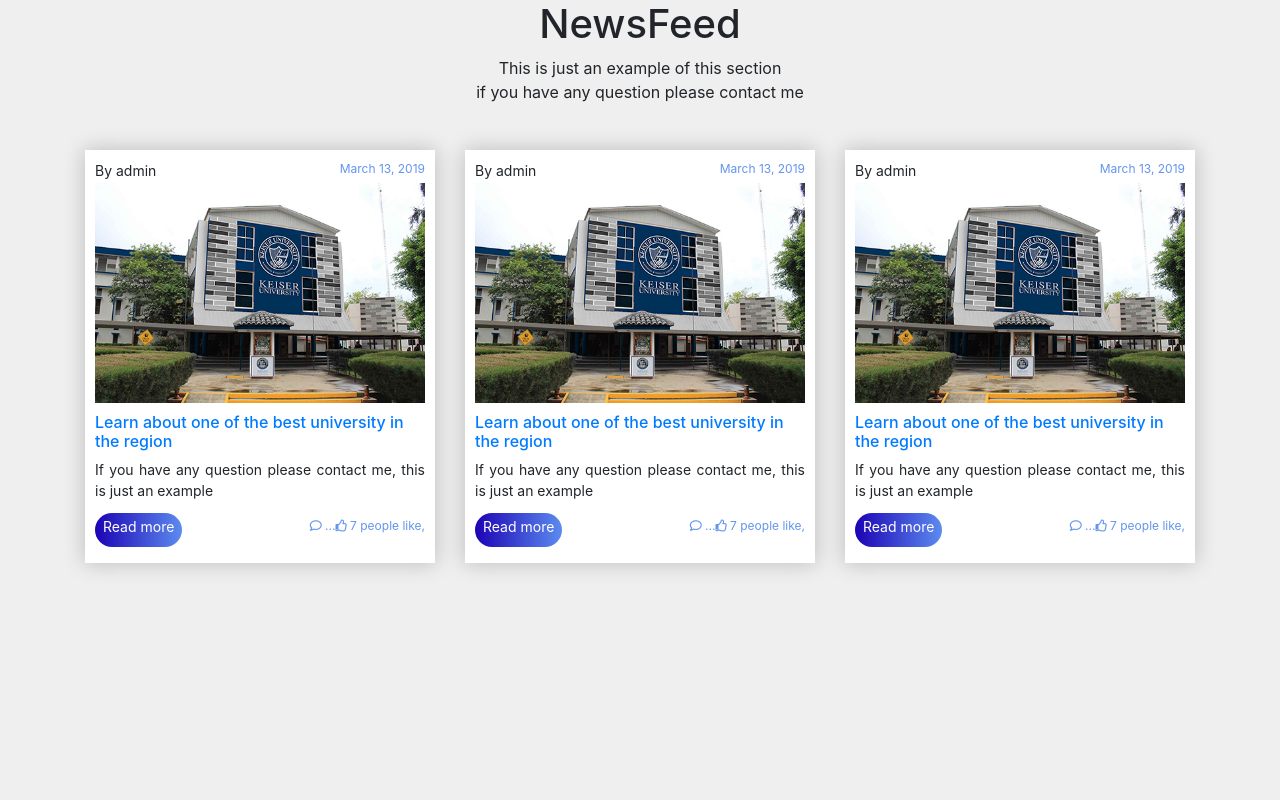
After one commit to Luis14718/Workstudy, a PHP site: page /newsfeed.html in a window 1280 px wide. The commit adds this page. Run offline with PHP 8.4, Linux system fonts and the light colour scheme.

Commit message:
Add files via upload

```diff
--- /dev/null
+++ b/newsfeed.html
@@ -0,0 +1,57 @@
+<html>
+	<head>
+		<title> Newsletter </title>
+		<link rel="stylesheet" href="style.css">
+		<link rel="stylesheet" href="https://stackpath.bootstrapcdn.com/bootstrap/4.3.1/css/bootstrap.min.css">
+		<link rel="stylesheet" href="https://use.fontawesome.com/releases/v5.7.2/css/all.css">
+	</head>
+		<body>
+			<div class = "container">
+			<h1 class="text-center" > NewsFeed </h1>
+			<p class="text-center" >  This is just an example of this section <br> if you have any question please contact me </p>
+
+			<div class="row">
+
+			<div class="col-md-4">
+			<div class="single-blog">
+			<p class="blog-meta">By admin <span>March 13, 2019 </span></p>
+			<img src="keiser.jpg">
+			<h2><a href="#"> Learn about one of the best university in the region </a> </h2>
+			<p class="blog-text"> If you have any question please contact me, this is just an example </p>
+			<p><a href= "" class= "read-more-btn"> Read more </a>
+
+			<span> <i class="far fa-thumbs-up"></i> 7 people like, </span> <span> <i class="far fa-comment"></i> ... </span>
+			</div>
+			</div>
+
+
+			<div class="col-md-4">
+			<div class="single-blog">
+			<p class="blog-meta">By admin <span>March 13, 2019 </span></p>
+			<img src="keiser.jpg">
+			<h2><a href="#"> Learn about one of the best university in the region </a> </h2>
+			<p class="blog-text"> If you have any question please contact me, this is just an example </p>
+			<p><a href= "" class= "read-more-btn"> Read more </a>
+
+			<span> <i class="far fa-thumbs-up"></i> 7 people like, </span> <span> <i class="far fa-comment"></i> ... </span>
+			</div>
+			</div>
+
+
+
+			<div class="col-md-4">
+			<div class="single-blog">
+			<p class="blog-meta">By admin <span>March 13, 2019 </span></p>
+			<img src="keiser.jpg">
+			<h2><a href="#"> Learn about one of the best university in the region </a> </h2>
+			<p class="blog-text"> If you have any question please contact me, this is just an example </p>
+			<p><a href= "" class= "read-more-btn"> Read more </a>
+
+			<span> <i class="far fa-thumbs-up"></i> 7 people like, </span> <span> <i class="far fa-comment"></i> ... </span>
+			</div>
+			</div>
+
+
+			</div>
+		</body>
+</html>
--- a/style.css
+++ b/style.css
@@ -1,258 +1,59 @@
-td.searched{
+body
+{
+	background-color: #efefef !important;
+}
+.single-blog
+{
+	box-shadow: 0px 0px 20px 1px rgba(0,0,0,0.2);
+	padding: 10px;
+	margin-top: 30px;
+	background-color: #fff;
+}
+.single-blog img
+{
+	width: 100%;
+}
+.blog-meta
+{
+	font-size: 14px;
+	margin-bottom: 2px;
+}
+.single-blog span
+{
+	float: right;
+	font-size: 12px;
+	color: cornflowerblue;
 
+}
+.blog-text
+{
+	font-size: 14px;
+	text-align: justify;
+}
+.single-blog h2
+{
+	margin-top: 10px;
+	font-size: 16px;
+	color: #007bff;
+}
+.single-blog h2
+{
+text-decoration: none;
+}
+.read-more-btn
+{
+	background-image: linear-gradient(to right, #1c03b5, #5c8bef);
+	padding: 5px 8px 12px;
+	border-radius: 20px;
+	line-height: 20px;
+	font-size: 14px;
+	color: #fff;
+	border: none!important;
+}
+.read-more-btn:hover
+{
+	background-image: linear-gradient(to right, #006417, #00b128);
+	text-decoration: none;
+	color: #fff;
 
-
-	position: relative;
-	background-color:#efefea;
-	animation-name:example;
-	animation-duration: 1s;
-	animation-iteration-count: infinite;
-
-
-	}
-	@keyframes example {
-		0%   {background-color: rgb(255, 0, 98);}
-		25%  {background-color: purple}
-		50%  {background-color: blue;}
-		100% {background-color: gray;}
-
-
-	  }
-
-
-
-
-	  body
-		{
-			background-image:linear-gradient(rgba(0, 132, 255, 0),rgba(0, 110, 255, 0)),url(image.jpg);
-			height: 100vh;
-			background-size: cover;
-			color: white;
-			background-position: center;
-
-		}
-		.main-nav
-		{
-			float: right;
-			list-style: none;
-			margin-top: 30px;
-		}
-
-		.main-nav li
-		{
-			display: inline-block;
-
-		}
-
-		.main-nav li a
-		{
-			color: white;
-			text-decoration: none;
-			padding: 5px 20px;
-			font-family: "Roboto", sans-serif;
-			font-size: 15px;
-		}
-
-		.main-nav li.active a
-		{
-			border: 1px solid white;
-		}
-		.main-nav li a:hover
-		{
-			border: 1px solid white;
-		}
-
-		.logo img
-		{
-			width:150px;
-			height:auto;
-			float: left;
-		}
-
-
-
-
-
-		.hero2
-		{
-			position: absolute;
-			width: 800 px;
-			margin-left: 0;
-			margin-top: 0;
-		}
-
-		h1
-		{
-			color: white;
-			text-transform: uppercase;
-			font-size: 40px;
-			text-align: center;
-			margin-top: 275px;
-
-		}
-
-
-
-		.button
-		{
-			margin-top: 30px;
-			margin-left: 440px;
-		}
-
-		.btn
-		{
-			border: 1px solid white;
-			padding: 10px 30px;
-			color: white;
-			text-decoration: none;
-			margin-right: 5px;
-			font-size: 13px;
-			text-transform: uppercase;
-		}
-
-		.btn-one
-		{
-
-			font-family: "Roboto", sans-serif;
-		}
-
-		.btn-two
-		{
-
-
-			font-family: "Roboto", sans-serif;
-		}
-		.btn-two:hover
-		{
-			background-color: darkblue;
-			transition: all 0.5s ease-in;
-		}
-		.btn-three
-		{
-			font-family: "Roboto", sans-serif;
-		}
-		.btn-three:hover
-		{
-			background-color: darkblue;
-			transition: all 0.5s ease-in;
-		}
-
-
-	.main-nav
-	{
-		float: right;
-		list-style: none;
-		margin-top: 30px;
-	}
-
-	.main-nav li
-	{
-		display: inline-block;
-
-	}
-
-	.main-nav li a
-	{
-		color: white;
-		text-decoration: none;
-		padding: 5px 20px;
-		font-family: "Roboto", sans-serif;
-		font-size: 15px;
-	}
-
-	.main-nav li.active a
-	{
-		border: 1px solid white;
-	}
-	.main-nav li a:hover
-	{
-		border: 1px solid white;
-	}
-
-	.logo img
-	{
-		width:150px;
-		height:auto;
-		float: left;
-	}
-
-	body
-	{
-		font-family: monospace;
-	}
-
-	.row
-	{
-		max-width: 1200px;
-		margin: auto;
-	}
-
-	.hero
-	{
-		position: absolute;
-		width: 1200px;
-		margin-left: 0;
-		margin-top: 0;
-	}
-	.hero2
-	{
-		position: absolute;
-		width: 800 px;
-		margin-left: 0;
-		margin-top: 0;
-	}
-
-	h1
-	{
-		color: white;
-		text-transform: uppercase;
-		font-size: 40px;
-		text-align: center;
-		margin-top: 275px;
-
-	}
-
-
-
-
-	.button
-	{
-		margin-top: 30px;
-		margin-left: 440px;
-	}
-
-	.btn
-	{
-		border: 1px solid white;
-		padding: 10px 30px;
-		color: white;
-		text-decoration: none;
-		margin-right: 5px;
-		font-size: 13px;
-		text-transform: uppercase;
-	}
-
-	.btn-one
-	{
-		background-color: darkblue;
-		font-family: "Roboto", sans-serif;
-	}
-
-	.btn-two
-	{
-		font-family: "Roboto", sans-serif;
-	}
-	.btn-two:hover
-	{
-		background-color: darkblue;
-		transition: all 0.5s ease-in;
-	}
-	.btn-three
-	{
-		font-family: "Roboto", sans-serif;
-	}
-	.btn-three:hover
-	{
-		background-color: darkblue;
-		transition: all 0.5s ease-in;
-	}
+}
```
Also changed, not shown: keiser.jpg (added).
